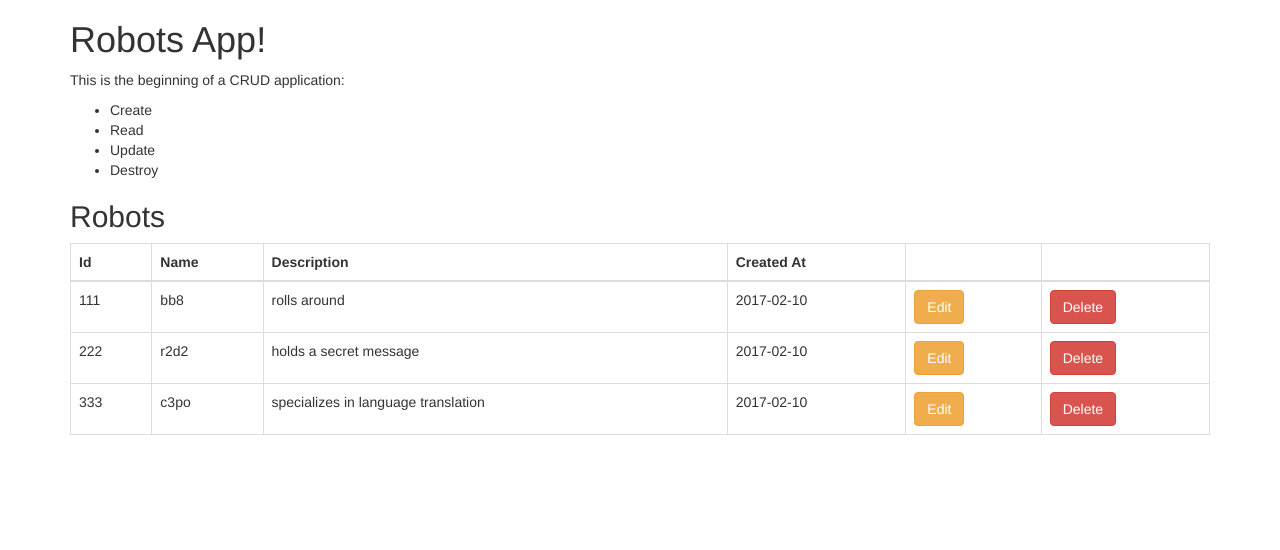
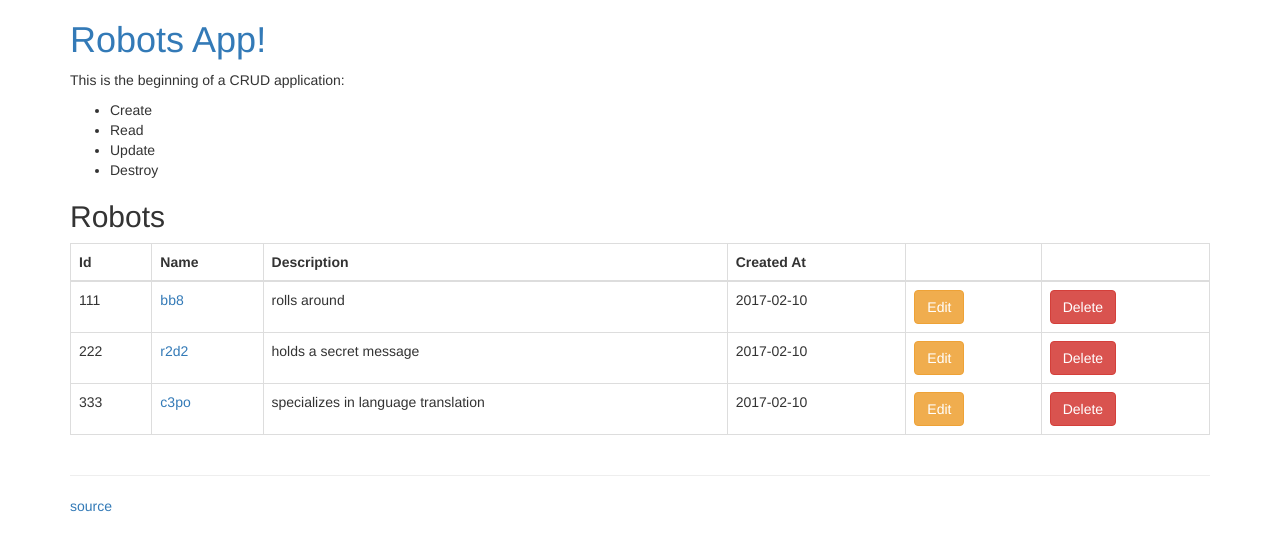
Before and after one commit to prof-rossetti/crud-app-beginnings, a plain HTML site: page index.html in a window 1280 px wide. Drawn offline with nearby package versions, Linux system fonts and the light colour scheme.

Commit message:
Use placeholder links

```diff
--- a/index.html
+++ b/index.html
@@ -8,7 +8,9 @@
   <body>
     <div class="container">
 
-      <h1>Robots App!</h1>
+      <h1>
+        <a href="#TODO-HOME">Robots App!</a>
+      </h1>
       <p>This is the beginning of a CRUD application:</p>
       <ul>
         <li>Create</li>
@@ -34,7 +36,9 @@
           <tbody>
             <tr>
               <td>111</td>
-              <td>bb8</td>
+              <td>
+                <a href="#TODO-bb8">bb8</a>
+              </td>
               <td>rolls around</td>
               <td>2017-02-10</td>
               <td>
@@ -47,7 +51,9 @@
 
             <tr>
               <td>222</td>
-              <td>r2d2</td>
+              <td>
+                <a href="#TODO-r2d2">r2d2</a>
+              </td>
               <td>holds a secret message</td>
               <td>2017-02-10</td>
               <td>
@@ -60,7 +66,9 @@
 
             <tr>
               <td>333</td>
-              <td>c3po</td>
+              <td>
+                <a href="#TODO-c3po">c3po</a>
+              </td>
               <td>specializes in language translation</td>
               <td>2017-02-10</td>
               <td>
@@ -73,6 +81,14 @@
           </tbody>
         </table>
       </div>
+
+
+      <hr>
+      <footer>
+        <p>
+          <a href="#TODO-source">source</a>
+        </p>
+      </footer>
     </div>
   </body>
 </html>
```
